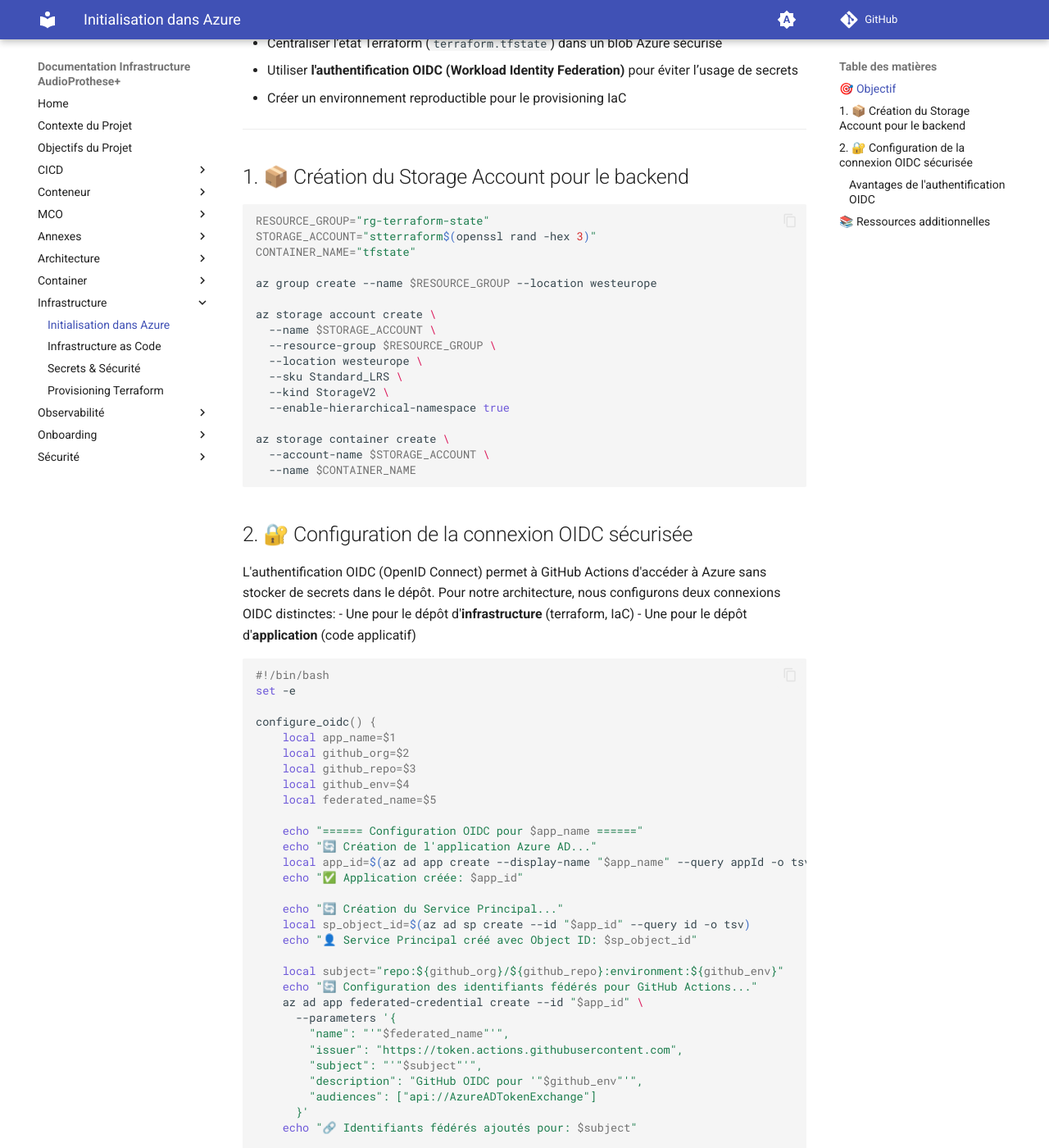
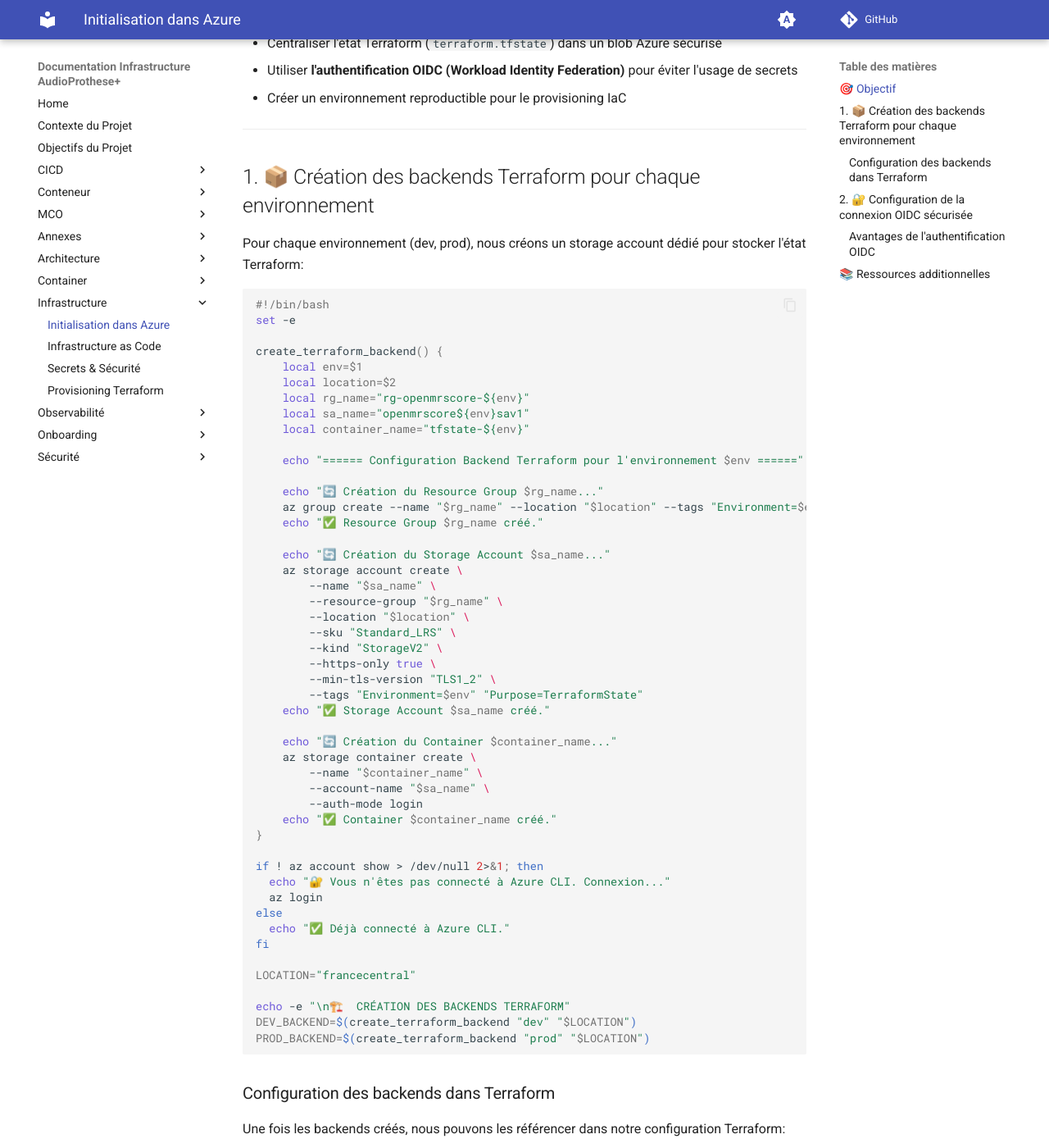
Before and after one commit to AudioProthese/openmrs-architecture-documentation, an MkDocs documentation site: the page built from docs/infrastructure/bootstrap.md, in a window 1280 px wide and 1400 px high, scrolled down 417 px. Shown: the whole window at 82% size. Built offline with MkDocs 1.6.1 and Material for MkDocs 9.7.7, drawn with Linux system fonts in a browser that asks for light colours; comment, search, counter and statistics services are not loaded; some of the changed text lies outside the part shown.

Commit message:
feat: Update Backend Part

````diff
--- a/docs/infrastructure/bootstrap.md
+++ b/docs/infrastructure/bootstrap.md
@@ -1,42 +1,103 @@
 # Initialisation dans Azure
 
-Cette page décrit les étapes nécessaires à la **mise en place initiale (bootstrap)** de l’environnement Azure pour accueillir :
+Cette page décrit les étapes nécessaires à la **mise en place initiale (bootstrap)** de l'environnement Azure pour accueillir :
 
 - Le **backend Terraform (Remote State)** dans un Storage Account
 - La **connexion OIDC sécurisée** depuis la CI (ex : GitHub Actions ou GitLab CI)
-- Les **ressources d’authentification** (groupes, rôles, permissions minimales)
+- Les **ressources d'authentification** (groupes, rôles, permissions minimales)
 
 ---
 
 ## 🎯 Objectif
 
-- Centraliser l’état Terraform (`terraform.tfstate`) dans un blob Azure sécurisé
-- Utiliser **l'authentification OIDC (Workload Identity Federation)** pour éviter l’usage de secrets
+- Centraliser l'état Terraform (`terraform.tfstate`) dans un blob Azure sécurisé
+- Utiliser **l'authentification OIDC (Workload Identity Federation)** pour éviter l'usage de secrets
 - Créer un environnement reproductible pour le provisioning IaC
 
 ---
 
-## 1. 📦 Création du Storage Account pour le backend
+## 1. 📦 Création des backends Terraform pour chaque environnement
+
+Pour chaque environnement (dev, prod), nous créons un storage account dédié pour stocker l'état Terraform:
 
 ```bash
-RESOURCE_GROUP="rg-terraform-state"
-STORAGE_ACCOUNT="stterraform$(openssl rand -hex 3)"
-CONTAINER_NAME="tfstate"
+#!/bin/bash
+set -e
 
-az group create --name $RESOURCE_GROUP --location westeurope
+create_terraform_backend() {
+    local env=$1
+    local location=$2
+    local rg_name="rg-openmrscore-${env}"
+    local sa_name="openmrscore${env}sav1"
+    local container_name="tfstate-${env}"
 
-az storage account create \
-  --name $STORAGE_ACCOUNT \
-  --resource-group $RESOURCE_GROUP \
-  --location westeurope \
-  --sku Standard_LRS \
-  --kind StorageV2 \
-  --enable-hierarchical-namespace true
+    echo "====== Configuration Backend Terraform pour l'environnement $env ======"
 
-az storage container create \
-  --account-name $STORAGE_ACCOUNT \
-  --name $CONTAINER_NAME
+    echo "🔄 Création du Resource Group $rg_name..."
+    az group create --name "$rg_name" --location "$location" --tags "Environment=$env" "Purpose=TerraformState"
+    echo "✅ Resource Group $rg_name créé."
+
+    echo "🔄 Création du Storage Account $sa_name..."
+    az storage account create \
+        --name "$sa_name" \
+        --resource-group "$rg_name" \
+        --location "$location" \
+        --sku "Standard_LRS" \
+        --kind "StorageV2" \
+        --https-only true \
+        --min-tls-version "TLS1_2" \
+        --tags "Environment=$env" "Purpose=TerraformState"
+    echo "✅ Storage Account $sa_name créé."
+
+    echo "🔄 Création du Container $container_name..."
+    az storage container create \
+        --name "$container_name" \
+        --account-name "$sa_name" \
+        --auth-mode login
+    echo "✅ Container $container_name créé."
+}
+
+if ! az account show > /dev/null 2>&1; then
+  echo "🔐 Vous n'êtes pas connecté à Azure CLI. Connexion..."
+  az login
+else
+  echo "✅ Déjà connecté à Azure CLI."
+fi
+
+LOCATION="francecentral"
+
+echo -e "\n🏗️  CRÉATION DES BACKENDS TERRAFORM"
+DEV_BACKEND=$(create_terraform_backend "dev" "$LOCATION")
+PROD_BACKEND=$(create_terraform_backend "prod" "$LOCATION")
 ```
+
+### Configuration des backends dans Terraform
+
+Une fois les backends créés, nous pouvons les référencer dans notre configuration Terraform:
+
+```hcl
+# Pour l'environnement de développement
+terraform {
+  backend "azurerm" {
+    resource_group_name  = "rg-openmrscore-dev"
+    storage_account_name = "openmrscoredevsav1"
+    container_name       = "tfstate-dev"
+    key                  = "dev.tfstate"
+  }
+}
+
+# Pour l'environnement de production
+terraform {
+  backend "azurerm" {
+    resource_group_name  = "rg-openmrscore-prod"
+    storage_account_name = "openmrscoreprodsa"
+    container_name       = "tfstate-prod"
+    key                  = "prod.tfstate"
+  }
+}
+```
+
+> **Note**: L'authentification avec OIDC sera gérée par GitHub Actions lors de l'exécution des workflows CI/CD, et non dans la configuration Terraform elle-même.
 
 ## 2. 🔐 Configuration de la connexion OIDC sécurisée
 
````
